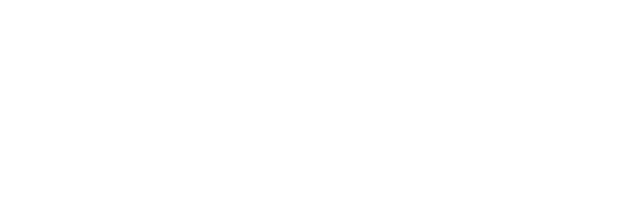
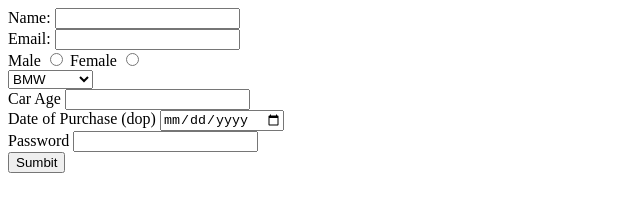
Before and after one commit to acciojob/car-insurance-form-KartikeyJoshi916, a website: page main.html in a window 1280 px wide. Shown: the whole page, without its empty margins (0-640 px from the left). Drawn offline with Linux system fonts and the light colour scheme.

Commit message:
created a submission

```diff
--- a/main.html
+++ b/main.html
@@ -8,6 +8,28 @@
 
 <body>
 	<!-- the entire body must be written by student -->
+	<form method="post">
+		<label for="name">Name:</label>
+		<input id="name" type="text" required/><br>
+		<label for="email">Email:</label>
+		<input id="email" type="email" required/><br>
+		<label for="male" name="gender">Male</label>
+		<input id="male" type="radio" required/>
+		<label for="female" name="gender">Female</label>
+		<input id="female" type="radio" required/><br>
+		<select id="cars">
+			<option>BMW</option>
+			<option>Audi</option>
+			<option>Mercerdes</option>
+		</select><br>
+		<label for="carage">Car Age</label>
+		<input id="carage" type="number" required/><br>
+		<label for="dop">Date of Purchase (dop)</label>
+		<input id="dop" type="date" required/><br>
+		<label for="password">Password</label>
+		<input id="password" type="password" required/><br>
+		<button type="submit">Sumbit</button>
+	</form>
     <script type="text/javascript" src="./script.js">
 </script>
 
```
